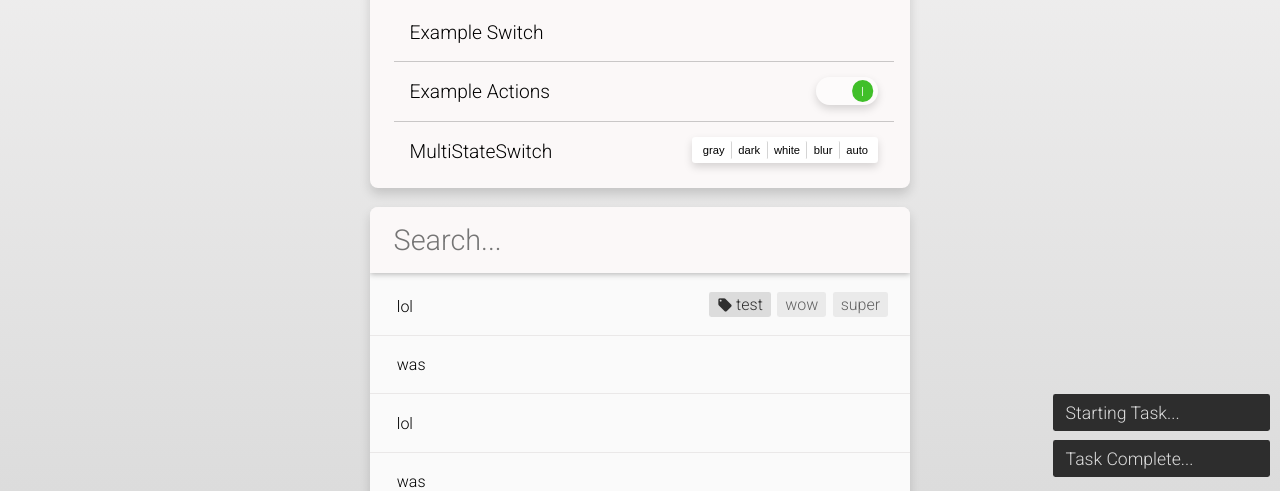
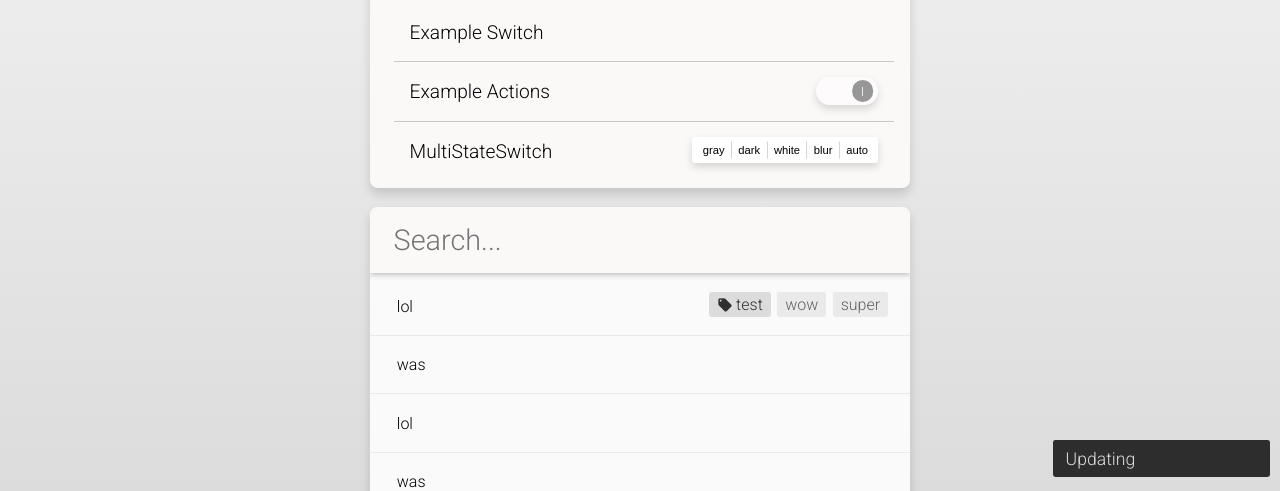
Before and after one commit to lucsoft/WebGen, a website built with webpack: page index.html in a window 1280 px wide. Both pictures are taken after a click on the element 847 px from the left and 399 px from the top of the page. Shown: the part 309-800 px from the top of the page. Built offline with nearby package versions, Linux system fonts and the light colour scheme.

Commit message:
Switches can now be disabled

```diff
--- a/demo/index.ts
+++ b/demo/index.ts
@@ -8,6 +8,7 @@ web.ready = () =>
         switch: Switch,
         list: List,
         multiStateSwitch: MultiStateSwitch,
+        action
     } = web.elements.none().components;
 
     web.elements.body().title({
@@ -75,7 +76,12 @@ web.ready = () =>
             },
             {
                 left: "Example Actions",
-                right: Switch(() => web.elements.notify("Starting Task..."), () => web.elements.notify("Task Complete..."))
+                right: Switch({
+                    disabled: false,
+                    checked: false,
+                    onClick: () => web.elements.notify("Updating"),
+                    onAnimationComplete: () => action(document.body.querySelector("switch")?.parentElement ?? document.body, "disabled", true)
+                })
             },
             {
                 left: "MultiStateSwitch",
--- a/package.json
+++ b/package.json
@@ -1,6 +1,6 @@
 {
     "name": "@lucsoft/webgen",
-    "version": "1.8.5",
+    "version": "1.8.6",
     "description": "WebGen 1.8",
     "main": "bin/webgen.js",
     "types": "bin/webgen.d.ts",
--- a/src/css/elements.css
+++ b/src/css/elements.css
@@ -78,7 +78,6 @@ switch.active:after {
     transform: translate(150%) rotate(360deg);
 }
 switch.disabled {
-    box-shadow: none;
     cursor: not-allowed;
 }
 i {
--- a/src/lib/WebGenElements.ts
+++ b/src/lib/WebGenElements.ts
@@ -26,19 +26,62 @@ class Components
         formt.innerHTML = text;
         return formt;
     }
-    switch(onClick: (active: boolean) => void, onAnimationComplete: (active: boolean) => void = () => { })
+
+    action(element: HTMLElement, type: string, value: unknown)
+    {
+        element.dispatchEvent(new CustomEvent(type, { detail: value }))
+    }
+
+    switch(options: {
+        disabled?: boolean;
+        checked?: boolean;
+        onClick?: (active: boolean) => void;
+        onAnimationComplete?: (active: boolean) => void;
+    })
     {
         const span = document.createElement('span');
+
         const switchE = document.createElement('switch');
         const input = document.createElement('input');
+
         input.classList.add("hide");
         input.type = "checkbox";
+        span.addEventListener("disabled", (action) =>
+        {
+            if ((action as CustomEvent).detail === true)
+            {
+                switchE.classList.add('disabled');
+                input.disabled = true;
+            } else
+            {
+                switchE.classList.remove('disabled');
+                input.disabled = false;
+            }
+        })
+        span.addEventListener("checked", (action) =>
+        {
+            if ((action as CustomEvent).detail === true)
+            {
+                input.checked = true;
+                switchE.classList.add("active");
+            } else
+            {
+                input.checked = false;
+                switchE.classList.remove("active");
+            }
+        })
+
+        span.dispatchEvent(new CustomEvent("disabled", { detail: options.disabled }))
+        span.dispatchEvent(new CustomEvent("checked", { detail: options.checked }))
+
         span.onclick = () =>
         {
+            if (input.disabled)
+                return;
             switchE.classList.toggle("active");
             input.checked = !input.checked;
-            onClick(input.checked);
-            setTimeout(() => onAnimationComplete(input.checked), 500);
+            options.onClick?.(input.checked);
+            setTimeout(() => options.onAnimationComplete?.(input.checked), 500);
         }
         span.append(switchE);
         span.append(input);
```
